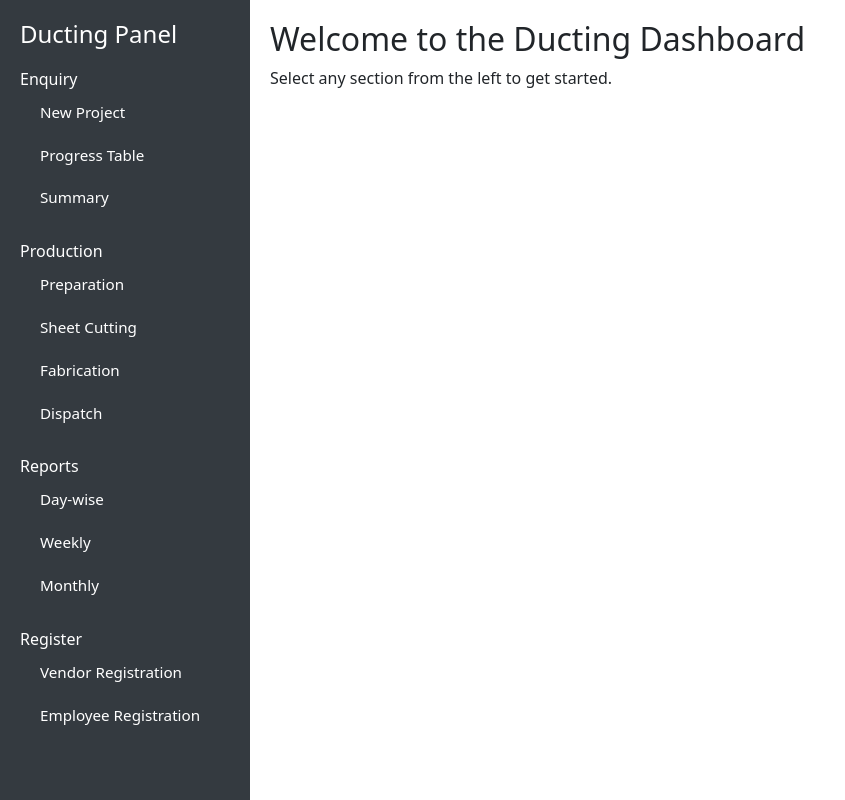
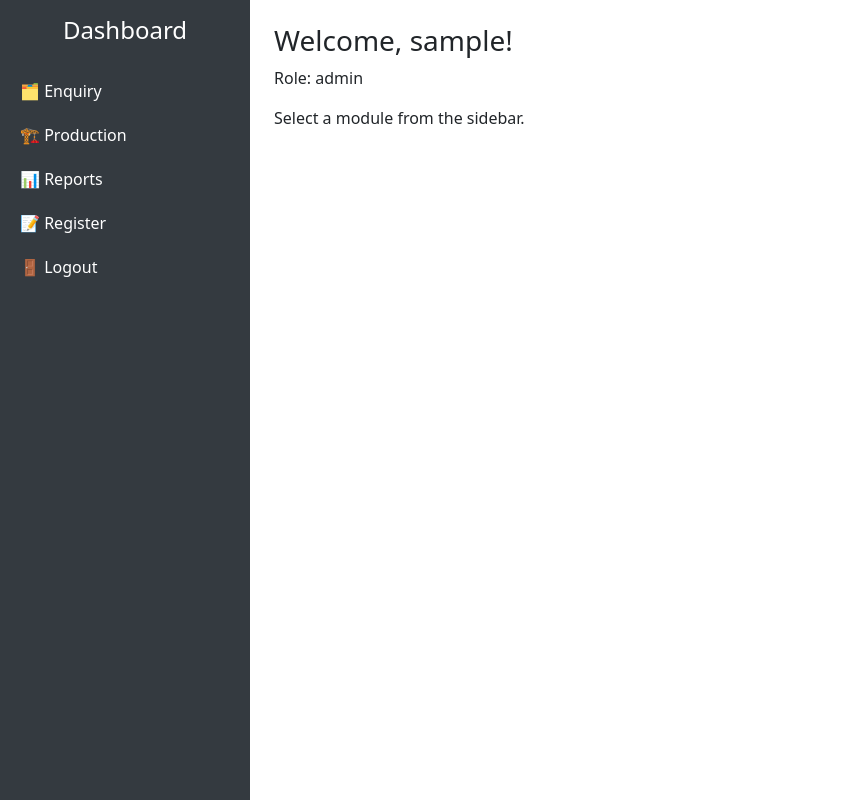
Before and after one commit to sampletech18/Ducting_project, a Flask app: page /dashboard in a window 1280 px wide. Shown: the whole page, without its empty margins (0-845 px from the left). Run offline with Flask 3, Linux system fonts and the light colour scheme; the visitor is signed in with stand-in values (Sample User, id 1).

Commit message:
Update dashboard.html

```diff
--- a/templates/dashboard.html
+++ b/templates/dashboard.html
@@ -1,104 +1,78 @@
 <!DOCTYPE html>
-<html lang="en">
+<html>
 <head>
-  <meta charset="UTF-8">
-  <title>Ducting Dashboard</title>
+  <title>Dashboard</title>
   <link href="https://cdn.jsdelivr.net/npm/bootstrap@5.3.2/dist/css/bootstrap.min.css" rel="stylesheet">
   <style>
     body {
       margin: 0;
       padding: 0;
     }
-
     .sidebar {
-      height: 100vh;
       width: 250px;
-      position: fixed;
-      top: 0;
-      left: 0;
-      background-color: #343a40;
-      padding-top: 20px;
+      background: #343a40;
+      min-height: 100vh;
       color: white;
     }
-
-    .sidebar h4 {
-      color: #fff;
-      padding-left: 20px;
+    .sidebar a {
+      color: white;
+      text-decoration: none;
+      display: block;
+      padding: 10px 20px;
     }
-
-    .sidebar ul {
-      list-style: none;
-      padding: 0;
+    .sidebar a:hover {
+      background: #495057;
     }
-
-    .sidebar ul li {
-      padding: 10px 20px;
-      cursor: pointer;
-    }
-
-    .sidebar ul li:hover {
-      background-color: #495057;
-    }
-
-    .content {
-      margin-left: 250px;
-      padding: 20px;
-    }
-
     .submenu {
       padding-left: 20px;
-      font-size: 0.95rem;
-    }
-
-    .submenu li {
-      padding: 5px 0;
-    }
-
-    .submenu li:hover {
-      background-color: #495057;
     }
   </style>
 </head>
 <body>
+<div class="d-flex">
+  <!-- Sidebar -->
+  <div class="sidebar">
+    <h4 class="p-3 text-center">Dashboard</h4>
+    <a data-bs-toggle="collapse" href="#enquiryMenu" role="button">🗂️ Enquiry</a>
+    <div class="collapse submenu" id="enquiryMenu">
+      <a href="{{ url_for('new_project') }}">➕ New Project</a>
+      <a href="#">📋 Progress Table</a>
+      <a href="#">🧾 Summary</a>
+    </div>
 
-  <div class="sidebar">
-    <h4>Ducting Panel</h4>
-    <ul>
-      <li>Enquiry
-        <ul class="submenu">
-          <li>New Project</li>
-          <li>Progress Table</li>
-          <li>Summary</li>
-        </ul>
-      </li>
-      <li>Production
-        <ul class="submenu">
-          <li>Preparation</li>
-          <li>Sheet Cutting</li>
-          <li>Fabrication</li>
-          <li>Dispatch</li>
-        </ul>
-      </li>
-      <li>Reports
-        <ul class="submenu">
-          <li>Day-wise</li>
-          <li>Weekly</li>
-          <li>Monthly</li>
-        </ul>
-      </li>
-      <li>Register
-        <ul class="submenu">
-          <li>Vendor Registration</li>
-          <li>Employee Registration</li>
-        </ul>
-      </li>
-    </ul>
+    <a data-bs-toggle="collapse" href="#productionMenu" role="button">🏗️ Production</a>
+    <div class="collapse submenu" id="productionMenu">
+      <a href="#">🛠️ Preparation</a>
+      <a href="#">📄 Sheet Cutting</a>
+      <a href="#">🔧 Fabrication</a>
+      <a href="#">🚚 Dispatch</a>
+    </div>
+
+    <a data-bs-toggle="collapse" href="#summaryMenu" role="button">📊 Reports</a>
+    <div class="collapse submenu" id="summaryMenu">
+      <a href="#">📅 Day Wise</a>
+      <a href="#">🗓️ Weekly Wise</a>
+      <a href="#">📆 Monthly Wise</a>
+    </div>
+
+    <a data-bs-toggle="collapse" href="#registerMenu" role="button">📝 Register</a>
+    <div class="collapse submenu" id="registerMenu">
+      <a href="{{ url_for('vendor_register') }}">🏭 Vendor Registration</a>
+      <a href="#">👷 Employee Registration</a>
+    </div>
+
+    <a href="{{ url_for('logout') }}">🚪 Logout</a>
   </div>
 
-  <div class="content">
-    <h2>Welcome to the Ducting Dashboard</h2>
-    <p>Select any section from the left to get started.</p>
+  <!-- Main Content -->
+  <div class="flex-grow-1 p-4">
+    <h3>Welcome, {{ user }}!</h3>
+    <p>Role: {{ role }}</p>
+    <p>Select a module from the sidebar.</p>
   </div>
+</div>
 
+<!-- Bootstrap JS for collapse -->
+<script src="https://cdn.jsdelivr.net/npm/bootstrap@5.3.2/dist/js/bootstrap.bundle.min.js"></script>
 </body>
 </html>
```
